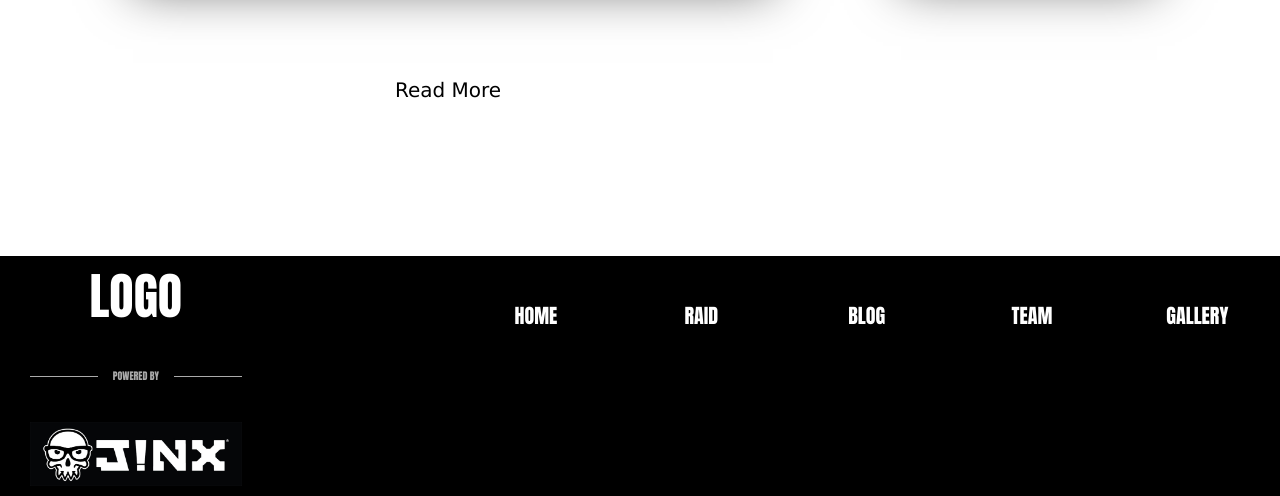
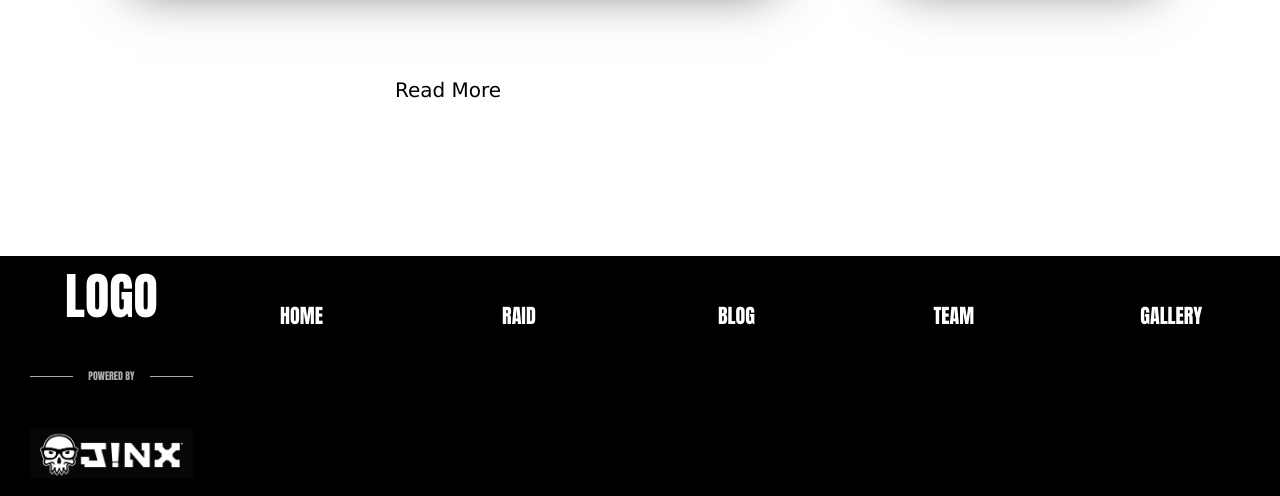
Before and after one commit to Mozzey/guildTheme, a website: page index.html in a window 1280 px wide. Shown: the part 3376-3872 px from the top of the page. Drawn offline with Linux system fonts and the light colour scheme.

Commit message:
small footer grid fix

```diff
--- a/scss/_footer.scss
+++ b/scss/_footer.scss
@@ -3,13 +3,12 @@
   color: #fff;
   grid-column: full-start / full-end;
   display: grid;
-  grid-template-columns: max-content min-content;
+  grid-template-columns: repeat(2, minmax(min-content, max-content));
 
   .logo {
     padding-left: 3rem;
     grid-column: 1 / 2;
     display: grid;
-    grid-template-columns: repeat(4, 1fr);
     grid-template-rows: repeat(3, 1fr);
     text-transform: uppercase;
     align-items: center;
@@ -47,7 +46,7 @@
       grid-row: 3 / -1;
 
       img {
-        max-height: 6.5rem;
+        max-height: 5rem;
         max-width: 100%;
       }
     }
```
Also changed, not shown: css/main.css.
